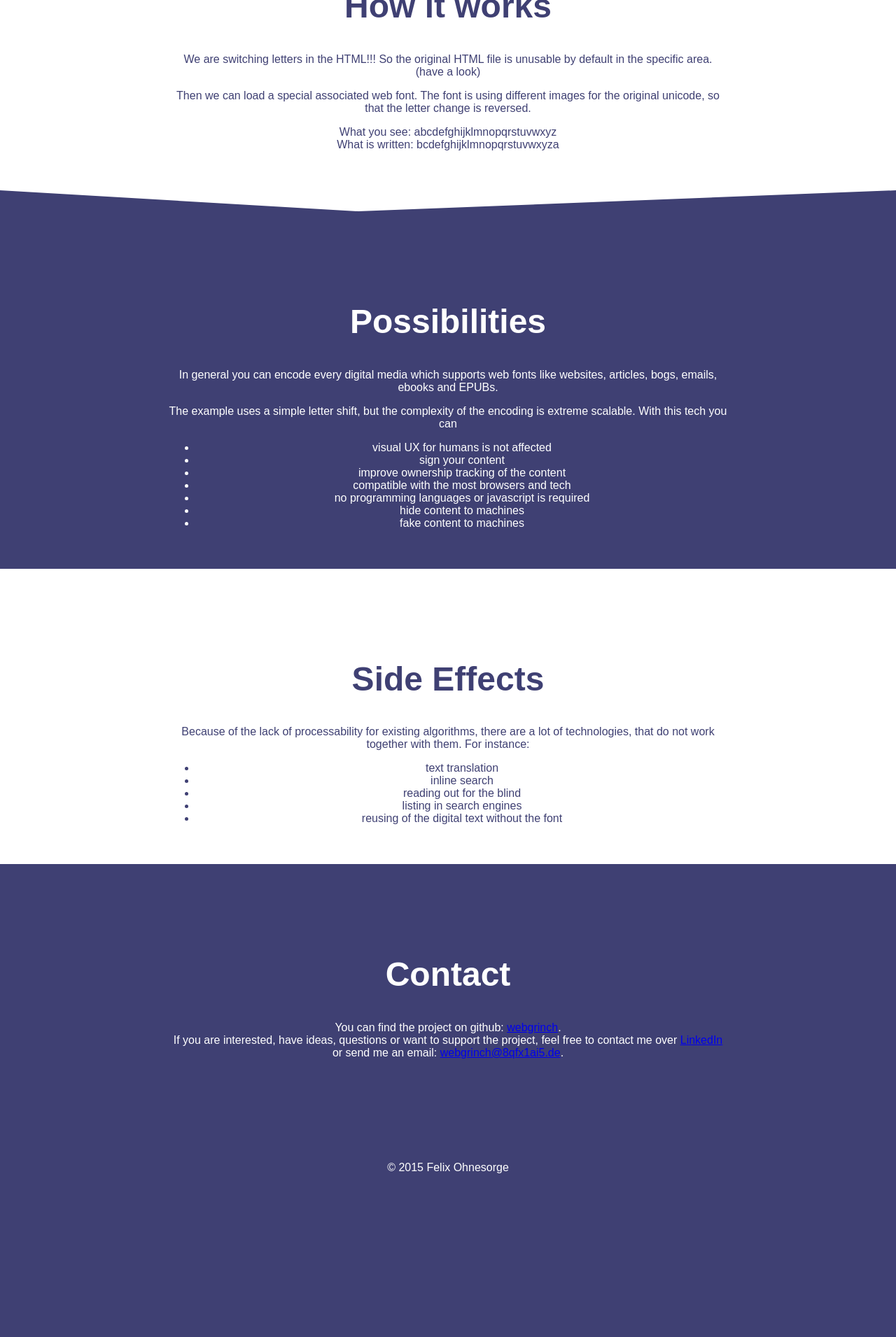
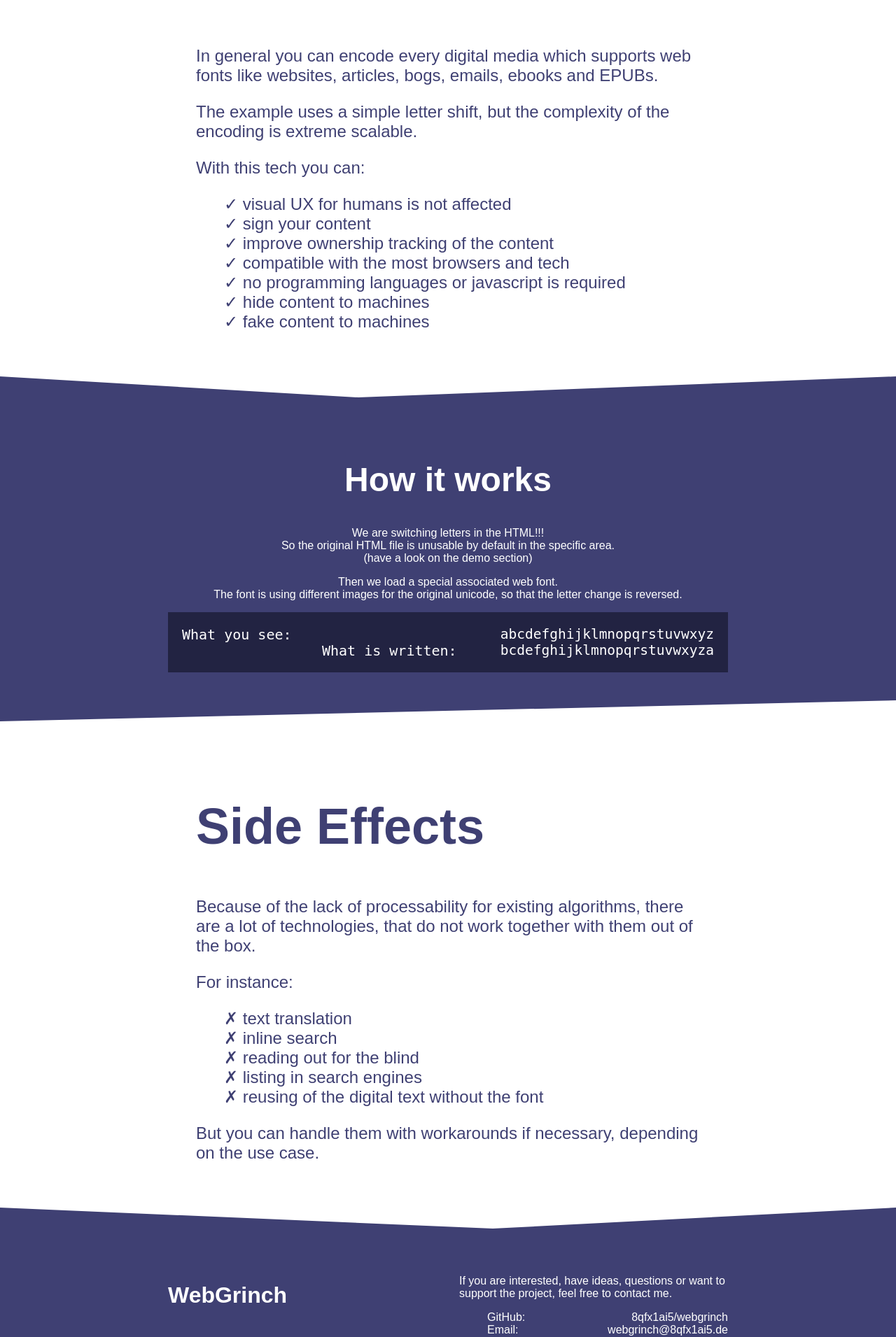
Before and after one commit to 8qfx1ai5/webgrinch, a PHP site: page / in a window 1280 px wide. Shown: the part 1640-3551 px from the top of the page at 70% size. Before the commit the page ends 3317 px from the top, so only its background shows below. Run offline with PHP 8.4, Linux system fonts and the light colour scheme.

Commit message:
first finished redesign version

```diff
--- a/web/static/example/css/main.css
+++ b/web/static/example/css/main.css
@@ -1,7 +1,10 @@
+@charset "UTF-8";
 :root {
   --main-color: #3f4073;
   --second-color: white;
+  --second-color-transparent: rgba(255, 255, 255, .3);
   --third-color: #222342;
+  --fourth-color: red;
 }
 
 html {
@@ -23,7 +26,7 @@ body #wrapper {
   width: 100%;
 }
 body #wrapper #demo,
-body #wrapper #features,
+body #wrapper #how,
 body #wrapper #contact,
 body #wrapper #footer {
   background-color: var(--main-color);
@@ -116,13 +119,14 @@ body #wrapper #demo blockquote {
   font-size: 1.5em;
 }
 body #wrapper #demo button {
-  background-color: red;
+  background-color: var(--fourth-color);
   border-radius: 20px;
   border: none;
   outline: none;
   color: var(--second-color);
   padding: 10px 30px 10px 30px;
   box-shadow: 0px 8px 15px rgba(0, 0, 0, 0.1);
+  font-size: 1em;
 }
 body #wrapper #demo button:active, body #wrapper #demo button:hover {
   border: none;
@@ -143,9 +147,74 @@ body #wrapper #demo h3 {
   font-weight: normal;
   text-align: left;
 }
+body #wrapper #how .label {
+  float: left;
+  font-size: 20px;
+  width: 10em;
+  text-align: left;
+}
+body #wrapper #how #letterdemo {
+  background-color: var(--third-color);
+  padding: 20px;
+  font-family: monospace;
+  text-align: right;
+  font-size: 1.5em;
+}
+body #wrapper #features ul {
+  list-style: none;
+}
+body #wrapper #features ul li:before {
+  content: "✓ ";
+}
+body #wrapper #features .content {
+  max-width: 30em;
+  text-align: left;
+  font-size: 1.5em;
+}
+body #wrapper #sideeffects ul {
+  list-style: none;
+}
+body #wrapper #sideeffects ul li:before {
+  content: "✗ ";
+}
+body #wrapper #sideeffects .content {
+  max-width: 30em;
+  text-align: left;
+  font-size: 1.5em;
+}
+body #wrapper #contact .content {
+  text-align: left;
+}
+body #wrapper #contact .content h2 {
+  height: 2em;
+  max-width: 8em;
+  display: inline-block;
+  text-align: left;
+  font-size: 2em;
+}
+body #wrapper #contact .content #footerlinks {
+  max-width: 24em;
+  float: right;
+}
+body #wrapper #contact .content #footerlinks a,
+body #wrapper #contact .content #footerlinks a:visited {
+  color: var(--second-color);
+  text-decoration: none;
+  float: right;
+}
+body #wrapper #contact .content #footerlinks ul {
+  list-style-type: none;
+}
+body #wrapper #footer {
+  padding-top: 0px;
+}
+body #wrapper #footer .content {
+  border-top: 1px solid var(--second-color-transparent);
+  padding-top: 30px;
+}
 body #wrapper section {
   padding-bottom: 30px;
-  padding-top: 10vh;
+  padding-top: 5vh;
   padding-left: 0px;
   padding-right: 0px;
   width: 100vw;
@@ -165,8 +234,18 @@ body #wrapper #demo-transition {
   border-left: 80vw solid var(--second-color);
   border-right: 20vw solid var(--second-color);
 }
-body #wrapper #how-transition {
+body #wrapper #features-transition {
   border-top: 30px solid var(--second-color);
   border-left: 40vw solid var(--main-color);
   border-right: 60vw solid var(--main-color);
 }
+body #wrapper #how-transition {
+  border-top: 30px solid var(--main-color);
+  border-left: 0vw solid var(--second-color);
+  border-right: 100vw solid var(--second-color);
+}
+body #wrapper #sideeffects-transition {
+  border-top: 30px solid var(--second-color);
+  border-left: 55vw solid var(--main-color);
+  border-right: 45vw solid var(--main-color);
+}
--- a/web/static/example/index.html
+++ b/web/static/example/index.html
@@ -35,8 +35,6 @@
                 <h1 class="center">WebGrinch<br/><span class="subheading"><i>secure content encoding</i></span></h1>
                 <p>For creators<br/>For publishers<br/>For all</p>
             </div>
-            <!-- <img src="images/start_image.png" /> -->
-            <!-- <div id="start_image_surface"></div> -->
         </section>
         <section id="demo">
             <div class="content">
@@ -48,24 +46,16 @@
                 </blockquote>
                 <input type="text" placeholder="Insert here!" />
                 <h3>2. View original text</h3>
-                <button type="button" onmousedown="setFont('OpenSans');" onmouseup="setFont('OpenSans-WebGrinch');" onmouseout="setFont('OpenSans-WebGrinch')">&uarr; have a look &uarr;</button>
+                <button type="button" onmousedown="setFont('OpenSans');" onmouseup="setFont('OpenSans-WebGrinch');" onmouseout="setFont('OpenSans-WebGrinch')">&uarr; have a look with normal font &uarr;</button>
             </div>
         </section>
         <div id="demo-transition"></div>
-        <section id="how">
-            <div class="content">
-                <h2>How it works</h2>
-                <p>We are switching letters in the HTML!!! So the original HTML file is unusable by default in the specific area.</br>(have a look)</p>
-                <p>Then we can load a special associated web font. The font is using different images for the original unicode, so that the letter change is reversed. </p>
-                <p><span class="italic"><span class="label">What you see:</span> abcdefghijklmnopqrstuvwxyz</span><br /><span class="label">What is written:</span> bcdefghijklmnopqrstuvwxyza</p>
-            </div>
-        </section>
-        <div id="how-transition"></div>
         <section id="features">
             <div class="content">
-                <h2>Possibilities</h2>
+                <h2>Features</h2>
                 <p>In general you can encode every digital media which supports web fonts like websites, articles, bogs, emails, ebooks and EPUBs.</p>
-                <p>The example uses a simple letter shift, but the complexity of the encoding is extreme scalable. With this tech you can</p>
+                <p>The example uses a simple letter shift, but the complexity of the encoding is extreme scalable.</p>
+                <p>With this tech you can:</p>
                 <ul>
                     <li>visual UX for humans is not affected</li>
                     <li>sign your content</li>
@@ -77,10 +67,21 @@
                 </ul>
             </div>
         </section>
+        <div id="features-transition"></div>
+        <section id="how">
+            <div class="content">
+                <h2>How it works</h2>
+                <p>We are switching letters in the HTML!!!<br/>So the original HTML file is unusable by default in the specific area.</br>(have a look on the demo section)</p>
+                <p>Then we load a special associated web font.<br/>The font is using different images for the original unicode, so that the letter change is reversed. </p>
+                <div id="letterdemo"><span class="label">What you see:</span> abcdefghijklmnopqrstuvwxyz<br /><span class="label">What is written:</span> bcdefghijklmnopqrstuvwxyza</div>
+            </div>
+        </section>
+        <div id="how-transition"></div>
         <section id="sideeffects">
             <div class="content">
                 <h2>Side Effects</h2>
-                <p>Because of the lack of processability for existing algorithms, there are a lot of technologies, that do not work together with them. For instance:</p>
+                <p>Because of the lack of processability for existing algorithms, there are a lot of technologies, that do not work together with them out of the box.</p>
+                <p>For instance:</p>
                 <ul>
                     <li>text translation</li>
                     <li>inline search</li>
@@ -88,13 +89,21 @@
                     <li>listing in search engines</li>
                     <li>reusing of the digital text without the font</li>
                 </ul>
+                <p>But you can handle them with workarounds if necessary, depending on the use case.</p>
             </div>
         </section>
+        <div id="sideeffects-transition"></div>
         <section id="contact">
             <div class="content">
-                <h2>Contact</h2>
-                <p>You can find the project on github: <a target="_blank" href="https://github.com/8qfx1ai5/webgrinch">webgrinch</a>.<br/>If you are interested, have ideas, questions or want to support the project, feel free to contact me over <a target="_blank"
-                        href="https://www.linkedin.com/in/felixohnesorge/">LinkedIn</a><br/>or send me an email: <a href="mailto:webgrinch@8qfx1ai5.de">webgrinch@8qfx1ai5.de</a>.</p>
+                <h2>WebGrinch</h2>
+                <div id="footerlinks">
+                    <p>If you are interested, have ideas, questions or want to support the project, feel free to contact me.</p>
+                    <ul>
+                        <li>GitHub: <a target="_blank" href="https://github.com/8qfx1ai5/webgrinch">8qfx1ai5/webgrinch</a></li>
+                        <li>Email:<a href="mailto:webgrinch@8qfx1ai5.de">webgrinch@8qfx1ai5.de</a></li>
+                        <li>LinkedIn:<a target="_blank" href="https://www.linkedin.com/in/felixohnesorge/">felixohnesorge</a></li>
+                    </ul>
+                </div>
             </div>
         </section>
         <section id="footer">
--- a/web/static/example/scss/main.scss
+++ b/web/static/example/scss/main.scss
@@ -1,7 +1,9 @@
 :root {
     --main-color: #3f4073;
     --second-color: white;
+    --second-color-transparent: rgba(255, 255, 255, .3);
     --third-color: #222342;
+    --fourth-color: red;
 }
 
 html {
@@ -21,7 +23,7 @@ body {
     #wrapper {
         width: 100%;
         #demo,
-        #features,
+        #how,
         #contact,
         #footer {
             background-color: var(--main-color);
@@ -115,13 +117,14 @@ body {
                 font-size: 1.5em;
             }
             button {
-                background-color: red;
+                background-color: var(--fourth-color);
                 border-radius: 20px;
                 border: none;
                 outline: none;
                 color: var(--second-color);
                 padding: 10px 30px 10px 30px;
                 box-shadow: 0px 8px 15px rgba(0, 0, 0, 0.1);
+                font-size: 1em;
                 &:active,
                 &:hover {
                     border: none;
@@ -144,9 +147,83 @@ body {
                 text-align: left;
             }
         }
+        #how {
+            .label {
+                float: left;
+                font-size: 20px;
+                width: 10em;
+                text-align: left;
+            }
+            #letterdemo {
+                background-color: var(--third-color);
+                padding: 20px;
+                font-family: monospace;
+                text-align: right;
+                font-size: 1.5em;
+            }
+        }
+        #features {
+            ul {
+                list-style: none;
+                li:before {
+                    content: '✓ ';
+                }
+            }
+            .content {
+                max-width: 30em;
+                text-align: left;
+                font-size: 1.5em;
+            }
+        }
+        #sideeffects {
+            ul {
+                list-style: none;
+                li:before {
+                    content: '✗ ';
+                }
+            }
+            .content {
+                max-width: 30em;
+                text-align: left;
+                font-size: 1.5em;
+            }
+        }
+        #contact {
+            .content {
+                text-align: left;
+                h2 {
+                    height: 2em;
+                    max-width: 8em;
+                    display: inline-block;
+                    text-align: left;
+                    font-size: 2em;
+                }
+                #footerlinks {
+                    max-width: 24em;
+                    float: right;
+                    a,
+                    a:visited {
+                        color: var(--second-color);
+                        text-decoration: none;
+                        float: right;
+                    }
+                    ul {
+                        list-style-type: none;
+                    }
+                }
+            }
+        }
+        #footer {
+            padding-top: 0px;
+            .content {
+                border-top: 1px solid var(--second-color-transparent);
+                ;
+                padding-top: 30px;
+            }
+        }
         section {
             padding-bottom: 30px;
-            padding-top: 10vh;
+            padding-top: 5vh;
             padding-left: 0px;
             padding-right: 0px;
             // min-height: 85vh;
@@ -170,11 +247,23 @@ body {
             // border-bottom: 0 solid #D94948;
             border-right: 20vw solid var(--second-color);
         }
-        #how-transition {
+        #features-transition {
             border-top: 30px solid var(--second-color);
             border-left: 40vw solid var(--main-color);
             // border-bottom: 30px solid var(--main-main);
             border-right: 60vw solid var(--main-color);
         }
+        #how-transition {
+            border-top: 30px solid var(--main-color);
+            border-left: 0vw solid var(--second-color);
+            // border-bottom: 0 solid #D94948;
+            border-right: 100vw solid var(--second-color);
+        }
+        #sideeffects-transition {
+            border-top: 30px solid var(--second-color);
+            border-left: 55vw solid var(--main-color);
+            // border-bottom: 30px solid var(--main-main);
+            border-right: 45vw solid var(--main-color);
+        }
     }
 }
```
Also changed, not shown: 1 other file.
